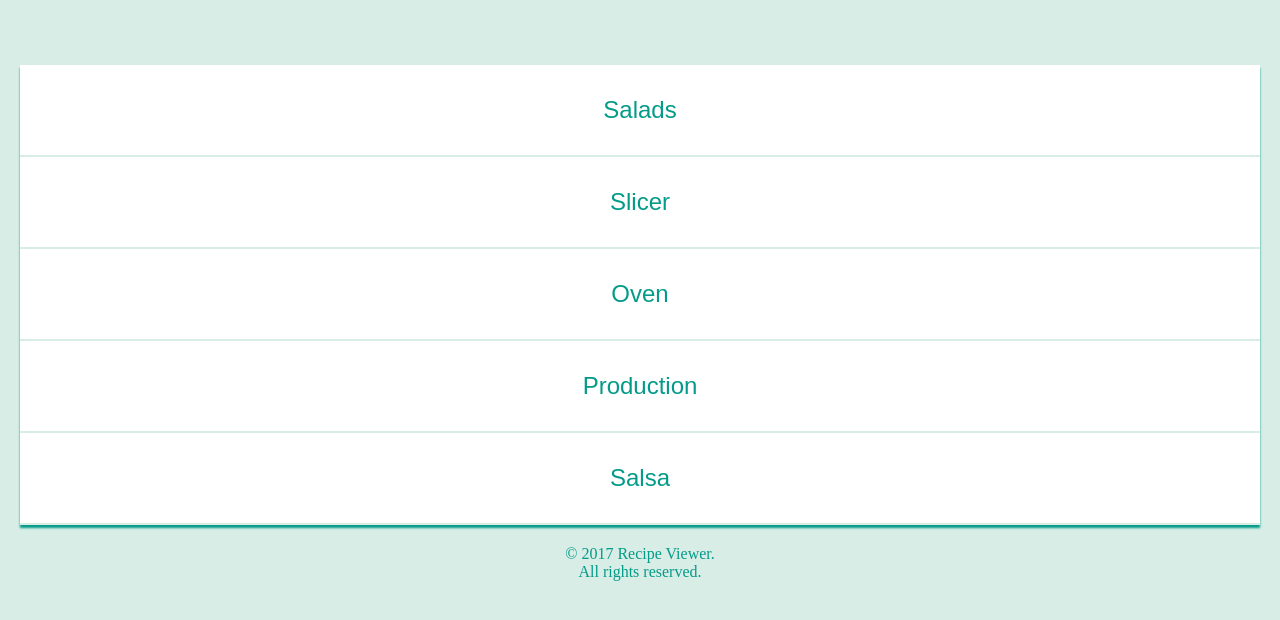
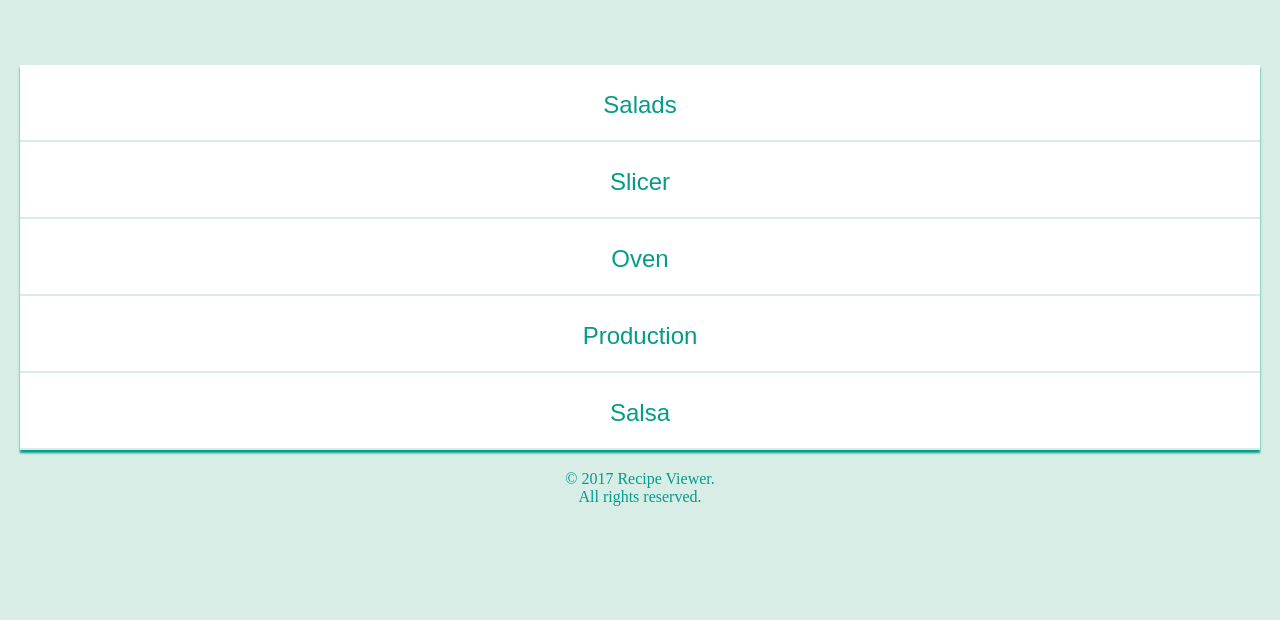
Before and after one commit to djuarez94/recipeReview_Application, a PHP site: page / in a window 1280 px wide. Shown: the part 100-720 px from the top of the page. Run offline with PHP 8.4, Linux system fonts and the light colour scheme.

Commit message:
index.php nav fix

```diff
--- a/css/styles.css
+++ b/css/styles.css
@@ -37,8 +37,8 @@
 
   .positions a {
       display: block;
-      height: 90px;
-      line-height: 90px;
+      height: 75px;
+      line-height: 80px;
       border-bottom: solid 2px #d7ede6;
       text-decoration: none;
       font-family: sans-serif;
```
